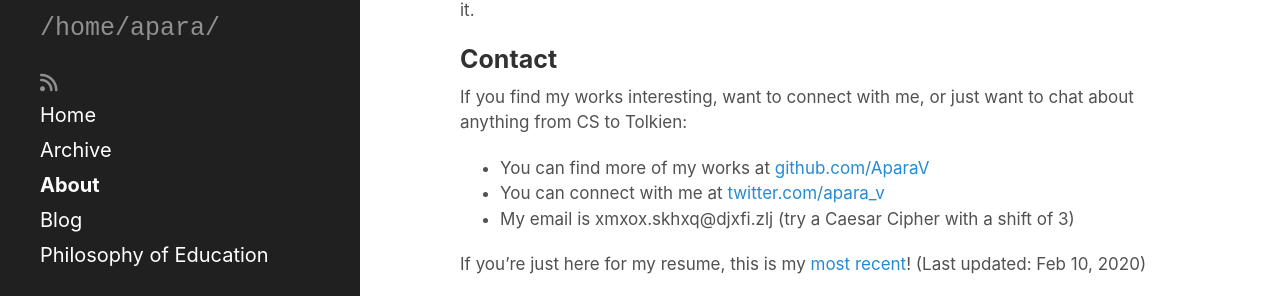
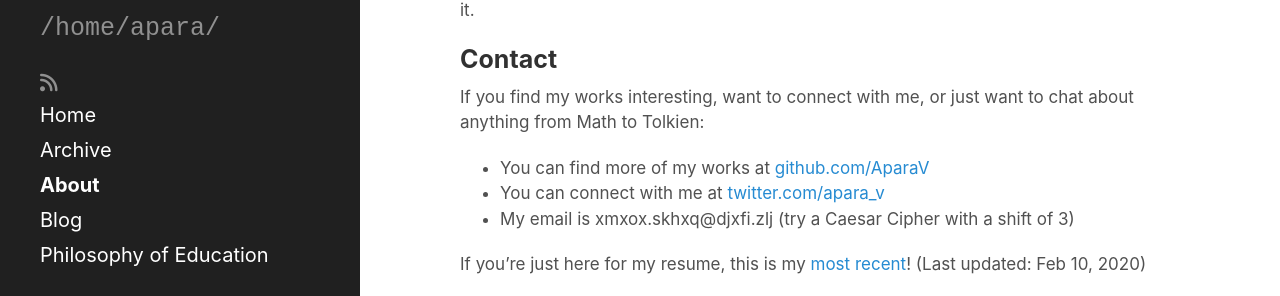
Before and after one commit to AparaV/aparavenkat.com, a Jekyll site: the page built from bio.md, in a window 1280 px wide and 1052 px high. Shown: the part 694-990 px from the top of the window. Built offline with Jekyll 4.4.1, drawn with Linux system fonts in a browser that asks for light colours; nearby versions of some CDN libraries.

```diff
--- a/bio.md
+++ b/bio.md
@@ -16,7 +16,7 @@ Non-academically, I am interested in music -- both listening and playing. I also
 
 ## Contact
 
-If you find my works interesting, want to connect with me, or just want to chat about anything from CS to Tolkien:
+If you find my works interesting, want to connect with me, or just want to chat about anything from Math to Tolkien:
 
 * You can find more of my works at [github.com/AparaV](http://github.com/AparaV){:target="_blank"}
 * You can connect with me at [twitter.com/apara_v](http://twitter.com/apara_v){:target="_blank"}
```
Also changed, not shown: archive.md (+1 -1 lines).
